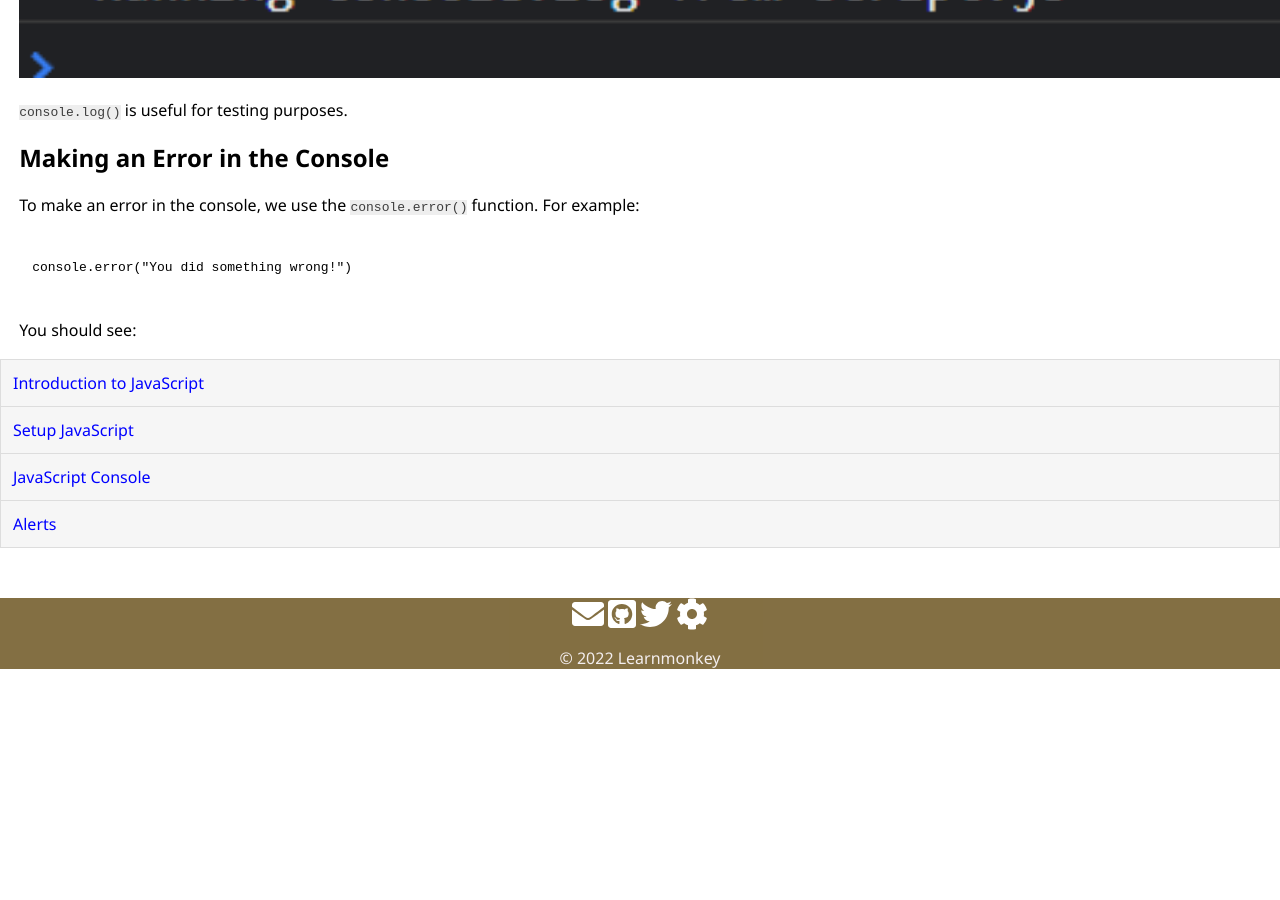
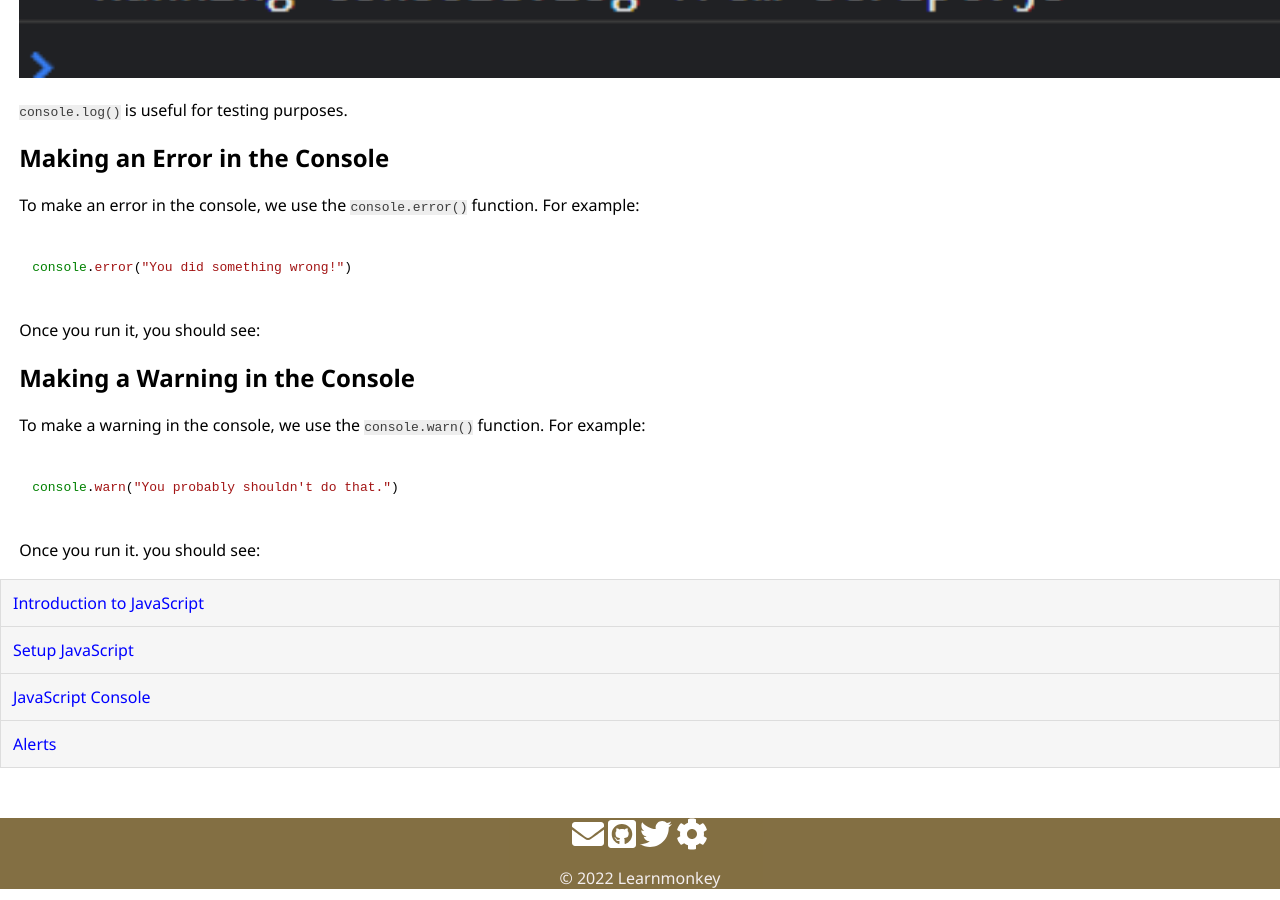
Before and after one commit to learnmonkey/learnmonkey.github.io, a Jekyll site: the page built from programming/javascript/console.html, in a window 1280 px wide and 900 px high, scrolled down 974 px. Built offline with Jekyll 4.4.1, drawn with Linux system fonts in a browser that asks for light colours; nearby versions of some CDN libraries; before the commit the page ends 1659 px from its top, so only the background shows below that.

Commit message:
console warning

```diff
--- a/programming/javascript/console.html
+++ b/programming/javascript/console.html
@@ -32,8 +32,17 @@ console.log("Running console.log from script.js")
 <section>
     <h2>Making an Error in the Console</h2>
     <p>To make an error in the console, we use the <code>console.error()</code> function. For example: </p>
-    <pre><code class="language-html">
+    <pre><code class="language-javascript">
 console.error("You did something wrong!")
     </code></pre>
-    <p>You should see: </p>
+    <p>Once you run it, you should see: </p>
 </section>
+
+<section>
+    <h2>Making a Warning in the Console</h2>
+    <p>To make a warning in the console, we use the <code>console.warn()</code> function. For example: <p>
+    <pre><code class="language-javascript">
+console.warn("You probably shouldn't do that.")
+    </code></pre>
+    <p>Once you run it. you should see: </p>
+</section>
```
